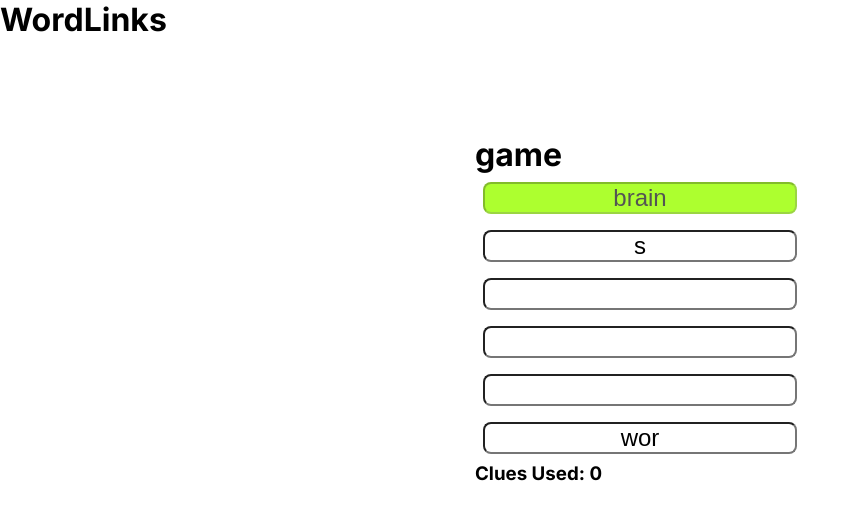
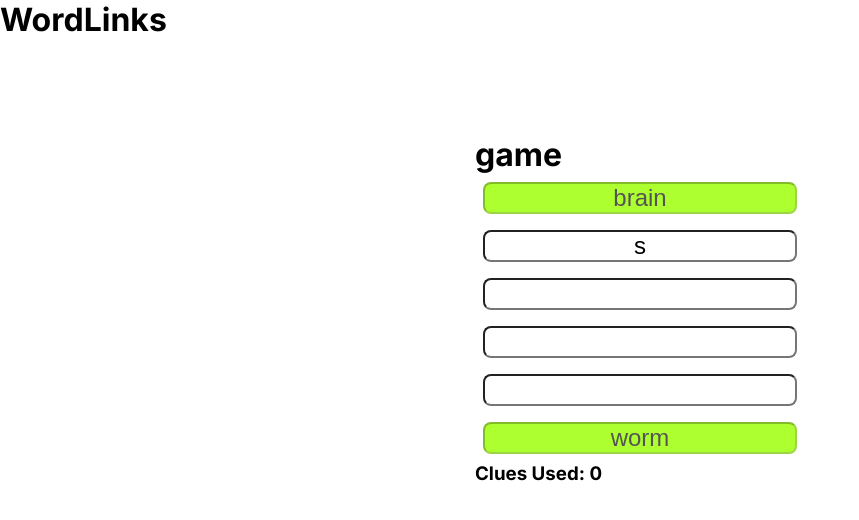
Before and after one commit to Shaurnav/word-links, a Next.js app in the folder web/: page / in a window 1280 px wide. Shown: the top 520 px of the page, without its empty margins (0-859 px from the left). Built offline with nearby package versions, Linux system fonts and the light colour scheme.

Commit message:
Revert "test"
This reverts commit c4e3c49094c4c818ee89dfb28c054474a2742a99.

```diff
--- a/web/components/board/index.tsx
+++ b/web/components/board/index.tsx
@@ -16,7 +16,7 @@ const generateInitialState = () => {
         { word: "cell", revealed: "" },
         { word: "phone", revealed: "" },
         { word: "book", revealed: "" },
-        { word: "worm", revealed: "wor" },
+        { word: "worm", revealed: "worm" },
       ],
       clues: 0,
       choosing: true,
```
